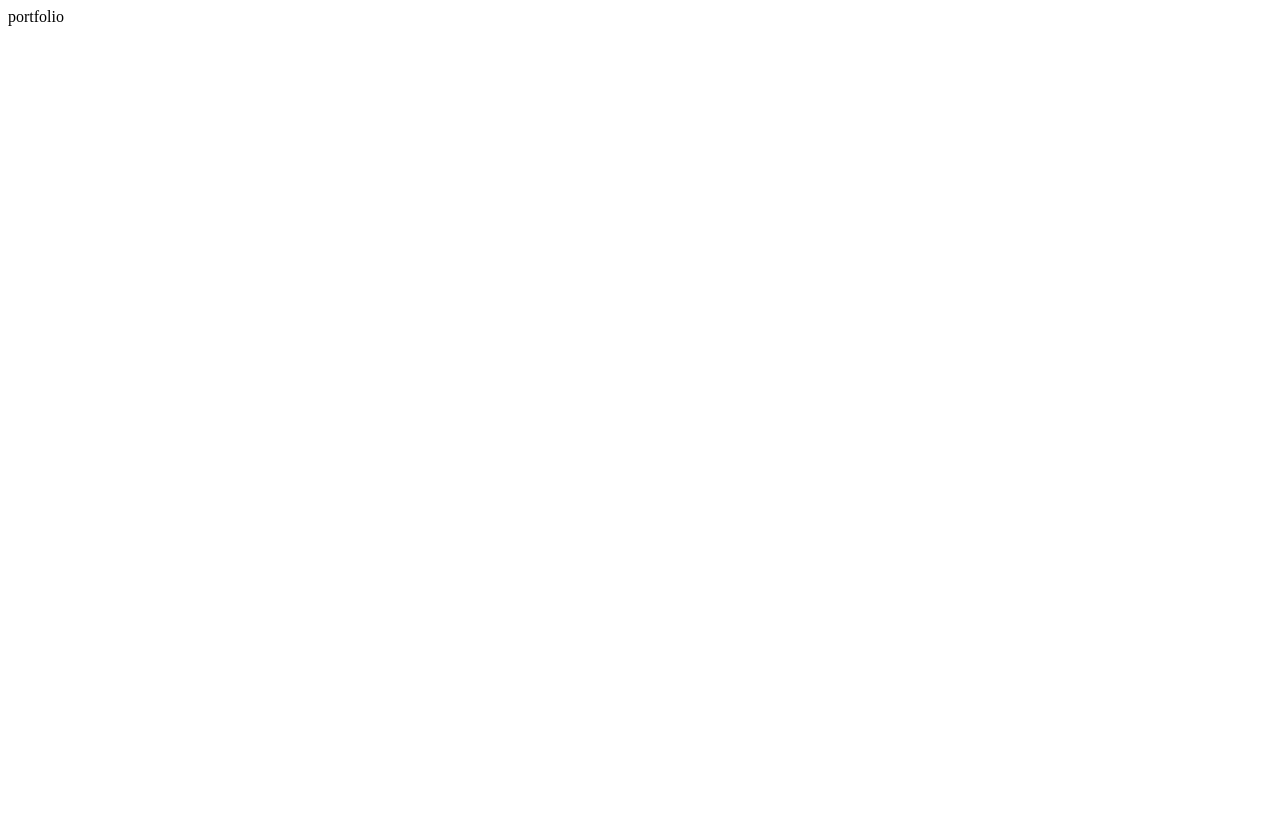
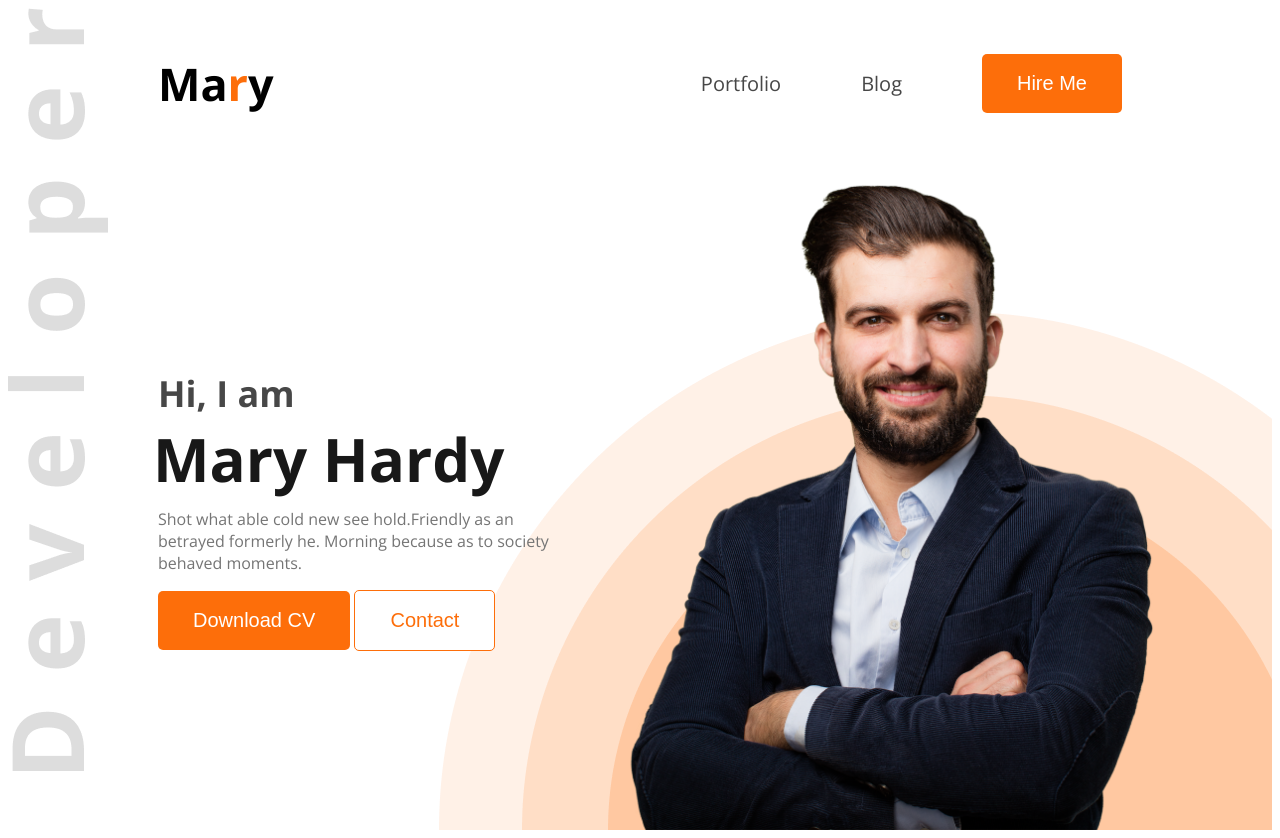
Before and after one commit to Saiful-Islam-Arman/web-dev-portfolio, a plain HTML site: page index.html in a window 1280 px wide. Before the commit the page ends 800 px from the top, so only its background shows below. Drawn offline with nearby package versions, Linux system fonts and the light colour scheme.

Commit message:
header designe completed

```diff
--- a/index.html
+++ b/index.html
@@ -4,8 +4,33 @@
     <meta charset="UTF-8">
     <meta name="viewport" content="width=device-width, initial-scale=1.0">
     <title>Web dev protfolio</title>
+    <link rel="preconnect" href="https://fonts.googleapis.com">
+    <link rel="preconnect" href="https://fonts.gstatic.com" crossorigin>
+    <link href="https://fonts.googleapis.com/css2?family=Open+Sans:ital,wght@0,300..800;1,300..800&display=swap" rel="stylesheet">
+    <link rel="stylesheet" href="style/style.css">
 </head>
-<body>
-    portfolio
+<body class="open-sans-normal">
+    <Header class="header">
+        <nav class="nav-container">
+            <h3 class="nav-title">Ma<span class="text-primary">r</span>y</h3>
+            <ul>
+                <li><a class="dark-2" href="#">Portfolio</a></li>
+                <li><a class="dark-2" href="#">Blog</a></li>
+                <li><a href="#"><button class="btn-primary">Hire Me</button></a></li>
+            </ul>
+        </nav>
+        <div class="banner">
+            <div class="banner-content">
+                <h4 class="banner-greetings dark-2">Hi, I am</h4>
+                <h1 class="banner-title dark-1">Mary Hardy</h1>
+                <p class="dark-3">Shot what able cold new see hold.Friendly as an betrayed formerly he. Morning because as to society behaved moments.</p>
+                <div class="banner-btn">
+                    <a href=""><button class="btn-primary">Download CV</button></a>
+                    <a href=""><button class="btn-secondary">Contact</button></a>
+                </div>
+            </div>
+            <img class="banner-profile-pic" src="images/hardy.png" alt="Hardy">
+        </div>
+    </Header>
 </body>
 </html>
--- a/style/style.css
+++ b/style/style.css
@@ -0,0 +1,113 @@
+
+
+.open-sans-normal {
+  font-family: "Open Sans", sans-serif;
+  font-optical-sizing: auto;
+  font-style: normal;
+  font-variation-settings:
+    "wdth" 100;
+}
+
+/* color style */
+.text-primary{
+    color: #FD6E0A;
+}
+
+.dark-1{
+    color: #181818;
+}
+
+.dark-2{
+    color: #474747;
+}
+
+.dark-3{
+    color: #757575;
+    font-size: 16px;
+}
+
+/* button style */
+.btn-primary{
+    background-color: #FD6E0A;
+    color: white;
+    font-size: 20px;
+    font-weight: 600px;
+    border: none;
+    border-radius: 5px;
+    padding: 18px 35px;
+}
+
+.btn-secondary{
+    background-color: white;
+    color: #FD6E0A;
+    border: 1px solid #FD6E0A;
+    font-size: 20px;
+    font-weight: 600px;
+    gap: 15px;
+    border-radius: 5px;
+    padding: 18px 35px;
+}
+
+/* Header style */
+.header{
+    background-image: url("../images/developer.png"), url("../images/header_bg.png");
+    background-repeat: no-repeat;
+    background-position: top left, bottom right;
+}
+
+.nav-container{
+    display: flex;
+    justify-content: space-between;
+    align-items: center;
+    margin: 0 110px 0 150px;
+}
+
+.nav-title{
+    font-size: 45px;
+    font-weight: 900px;
+}
+
+.nav-container ul{
+    display: flex;
+    align-items: center;
+}
+
+.nav-container ul li{
+    list-style: none;
+    padding: 0px 40px;
+    font-size: 20px;
+    font-weight: 600px;
+}
+
+.nav-container ul li a{
+    text-decoration: none;
+}
+
+/* banner design */
+.banner{
+    display: flex;
+    justify-content: space-between;
+    align-items: center;
+    margin: 0 110px 0 150px;
+}
+
+.banner-content{
+    max-width: 580px;
+}
+
+.banner-greetings{
+    font-size: 36px;
+    font-weight: 500px;
+    line-height: 16px;
+}
+
+.banner-title{
+    font-size: 60px;
+    font-weight: bold;
+    line-height: 18px;
+    margin-left: -5px;
+}
+
+.banner-profile-pic{
+    max-width: 580px;
+}
```
